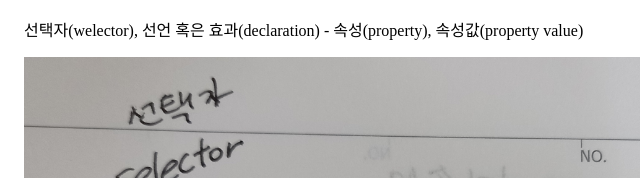
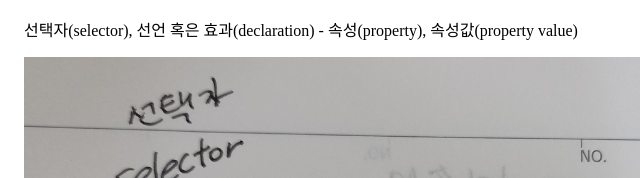
Before and after one commit to sticker222/web2, a plain HTML site: page 5.html in a window 1280 px wide. Shown: the part 486-664 px from the top of the page, 234-874 px from the left. Drawn offline with Linux system fonts and the light colour scheme.

Commit message:
Update 5.html

```diff
--- a/5.html
+++ b/5.html
@@ -26,7 +26,7 @@
       <div>
         <iframe width="560" height="315" src="https://www.youtube.com/embed/nC2-nJEXL2U" title="YouTube video player" frameborder="0" allow="accelerometer; autoplay; clipboard-write; encrypted-media; gyroscope; picture-in-picture" allowfullscreen></iframe>
         <p>
-          선택자(welector), 선언 혹은 효과(declaration) - 속성(property), 속성값(property value)
+          선택자(selector), 선언 혹은 효과(declaration) - 속성(property), 속성값(property value)
         </p>
         <img src="5.png">
       </div>
```
